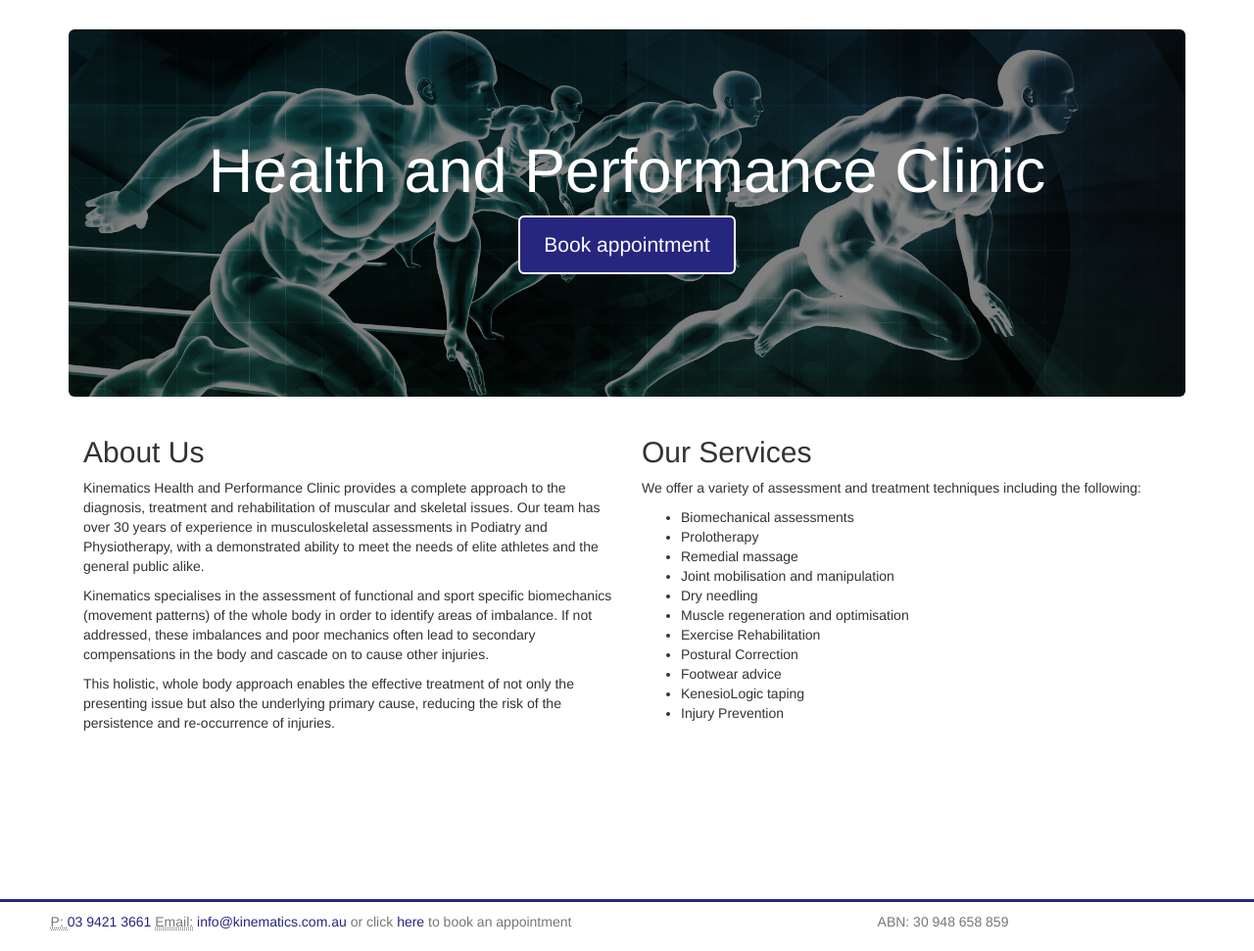
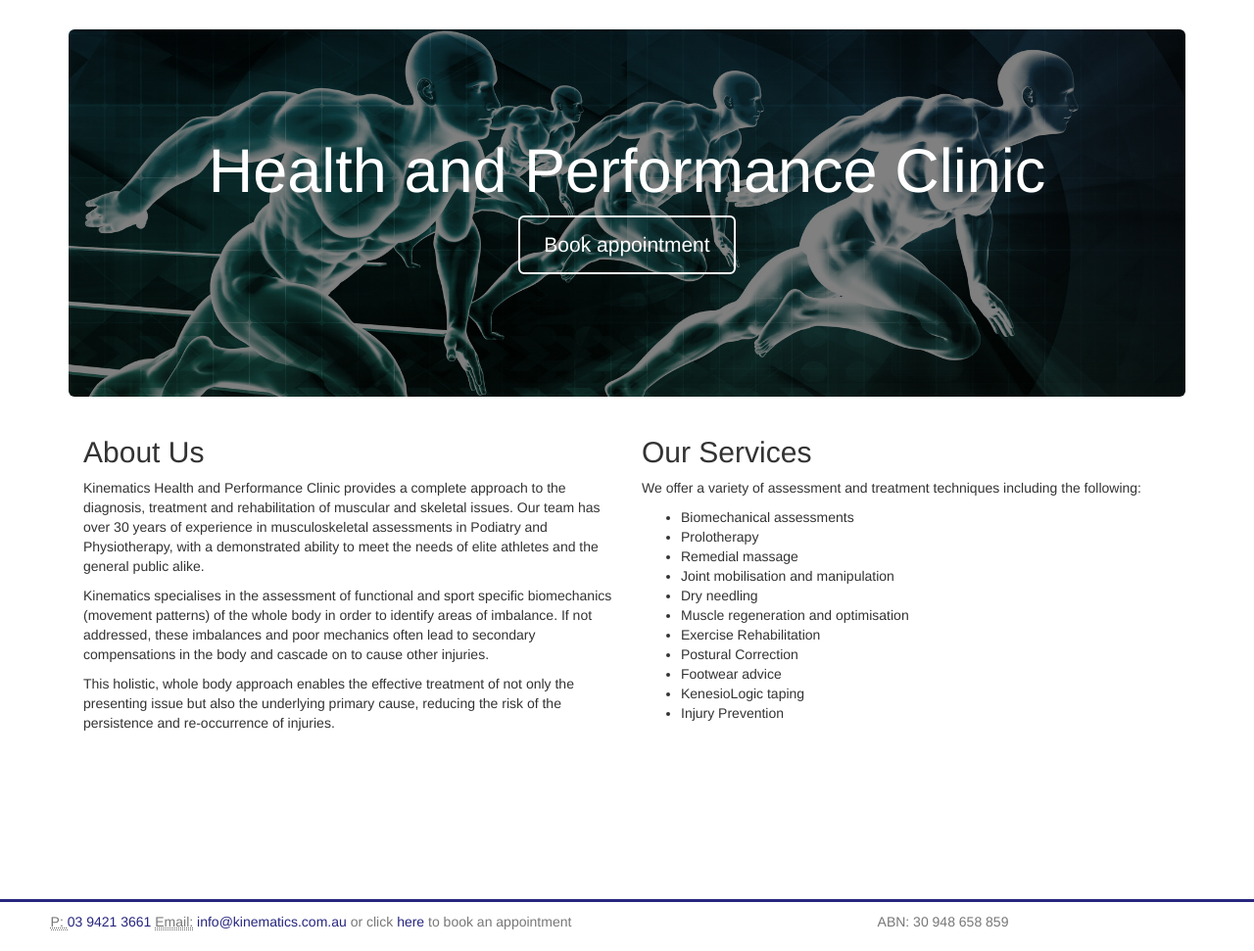
Before and after one commit to kmb64/kinematics, a Jekyll site: the page built from about.html, in a window 1280 px wide. Shown: the part 384-1355 px from the top of the page at 98% size. Built offline with Jekyll 4.4.1, drawn with Linux system fonts in a browser that asks for light colours.

Commit message:
Make cover primary button background transparent

```diff
--- a/_sass/_kinematics.scss
+++ b/_sass/_kinematics.scss
@@ -37,9 +37,10 @@
 }
 
 .btn-primary#book-now {
-  background-color: $kinematics-blue;
+  background-color: transparent;
   border-color: white;
   border-width: 2px;
+  color : white;
 
   &:hover, &:active, &:focus, &.focus, &.active {
     background-color: $kinematics-blue;
```
